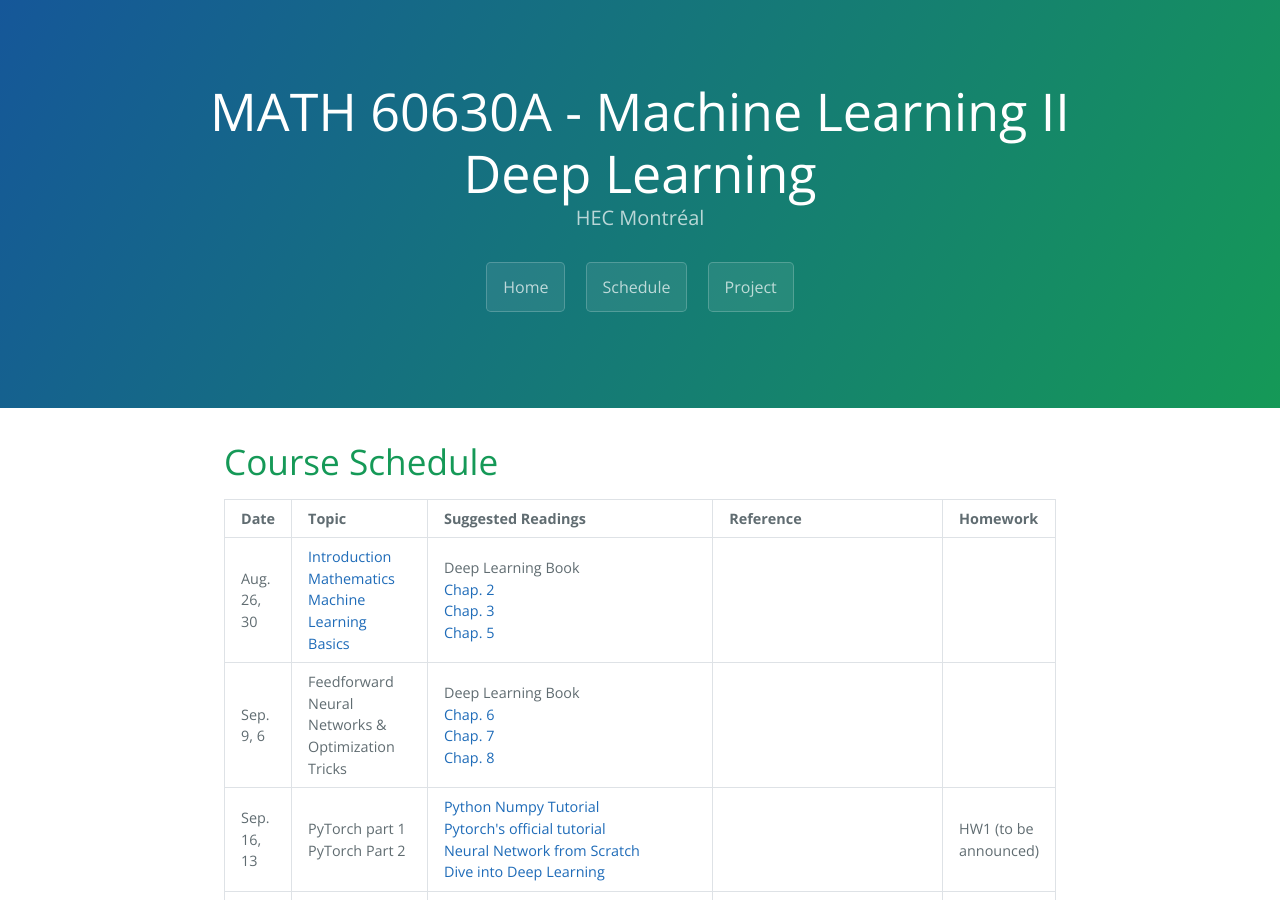
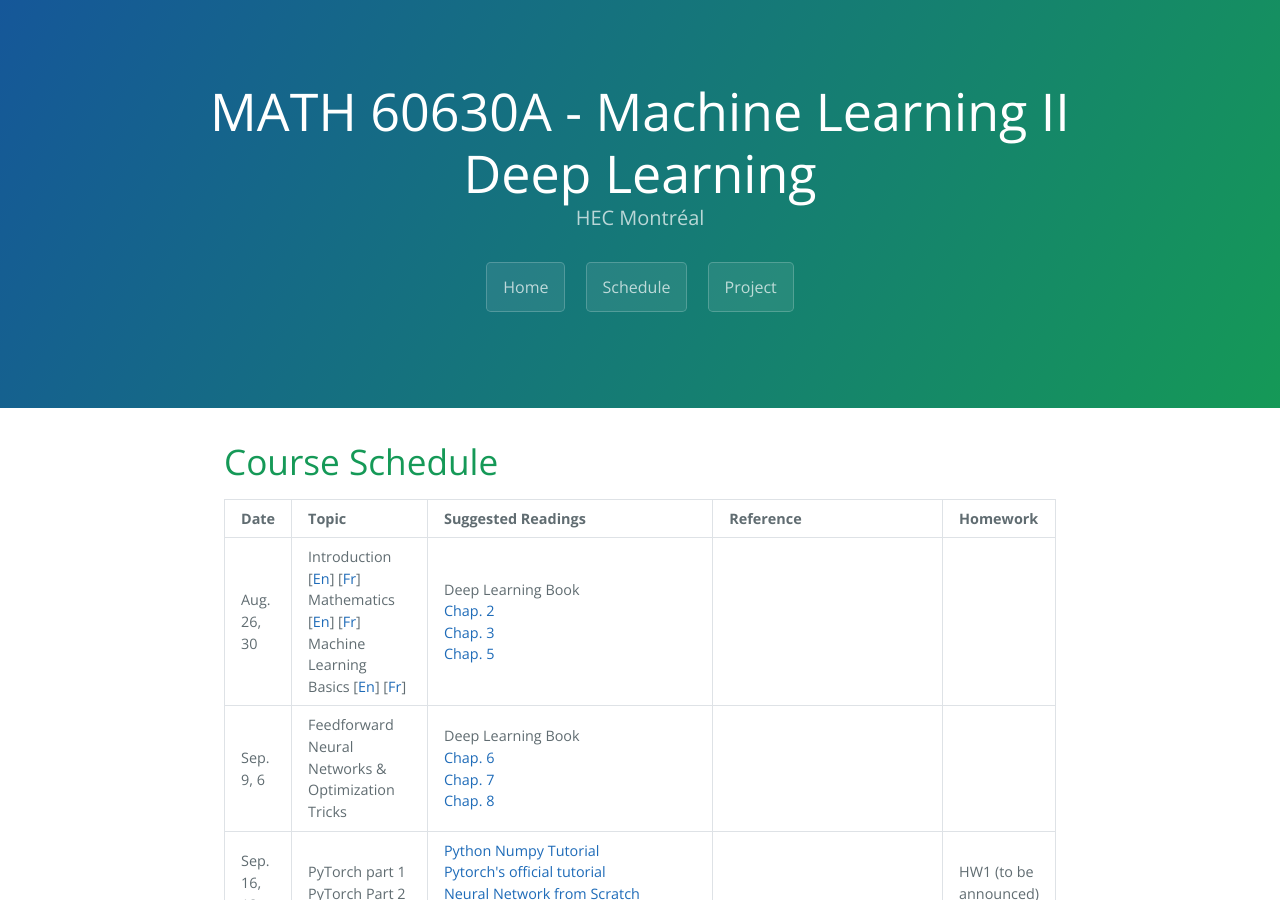
Before and after one commit to DeepGraphLearning/MATH60630A_2024A, a Jekyll site: the page built from schedule.md, in a window 1280 px wide and 900 px high. Built offline with Jekyll 4.4.1, drawn with Linux system fonts in a browser that asks for light colours.

```diff
--- a/schedule.md
+++ b/schedule.md
@@ -6,12 +6,9 @@ permalink: /schedule
 schedule:
   - date: Aug.<br>26, 30
     topics:
-      - name: Introduction
-        url: assets/slides/Week1-Intro.pdf
-      - name: Mathematics
-        url: assets/slides/Week1-Maths.pdf
-      - name: Machine Learning Basics
-        url: assets/slides/Week1-ML.pdf
+      - name: Introduction [<a href="assets/slides/Week1-Intro-En.pdf">En</a>] [<a href="assets/slides/Week1-Intro-Fr.pdf">Fr</a>]
+      - name: Mathematics [<a href="assets/slides/Week1-Intro-En.pdf">En</a>] [<a href="assets/slides/Week1--Fr.pdf">Fr</a>]
+      - name: Machine Learning Basics [<a href="assets/slides/Week1-ML-En.pdf">En</a>] [<a href="assets/slides/Week1-ML-Fr.pdf">Fr</a>]
     readings:
       - name: Deep Learning Book
       - name: Chap. 2
```
Also changed, not shown: 8 other files.
